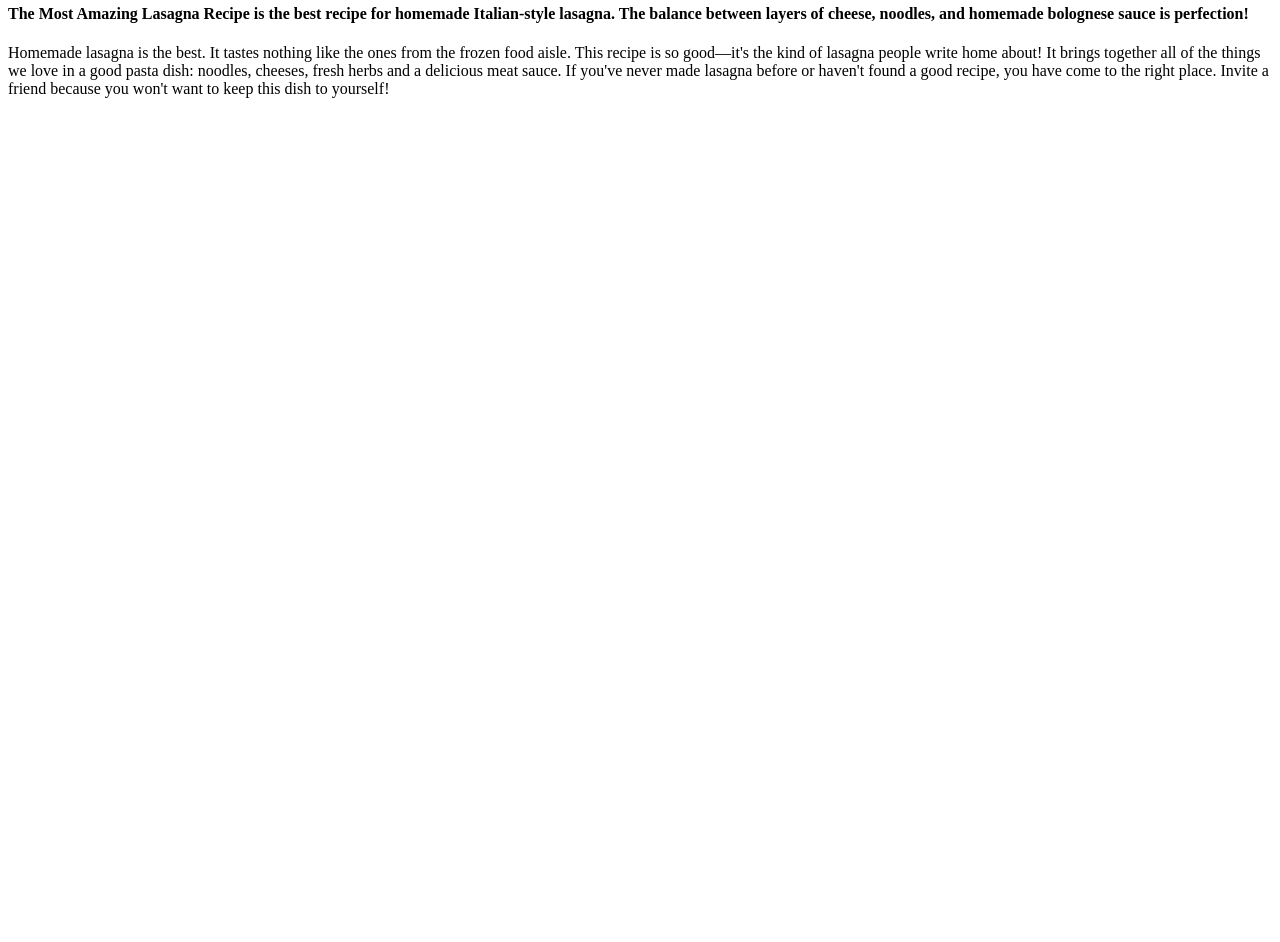
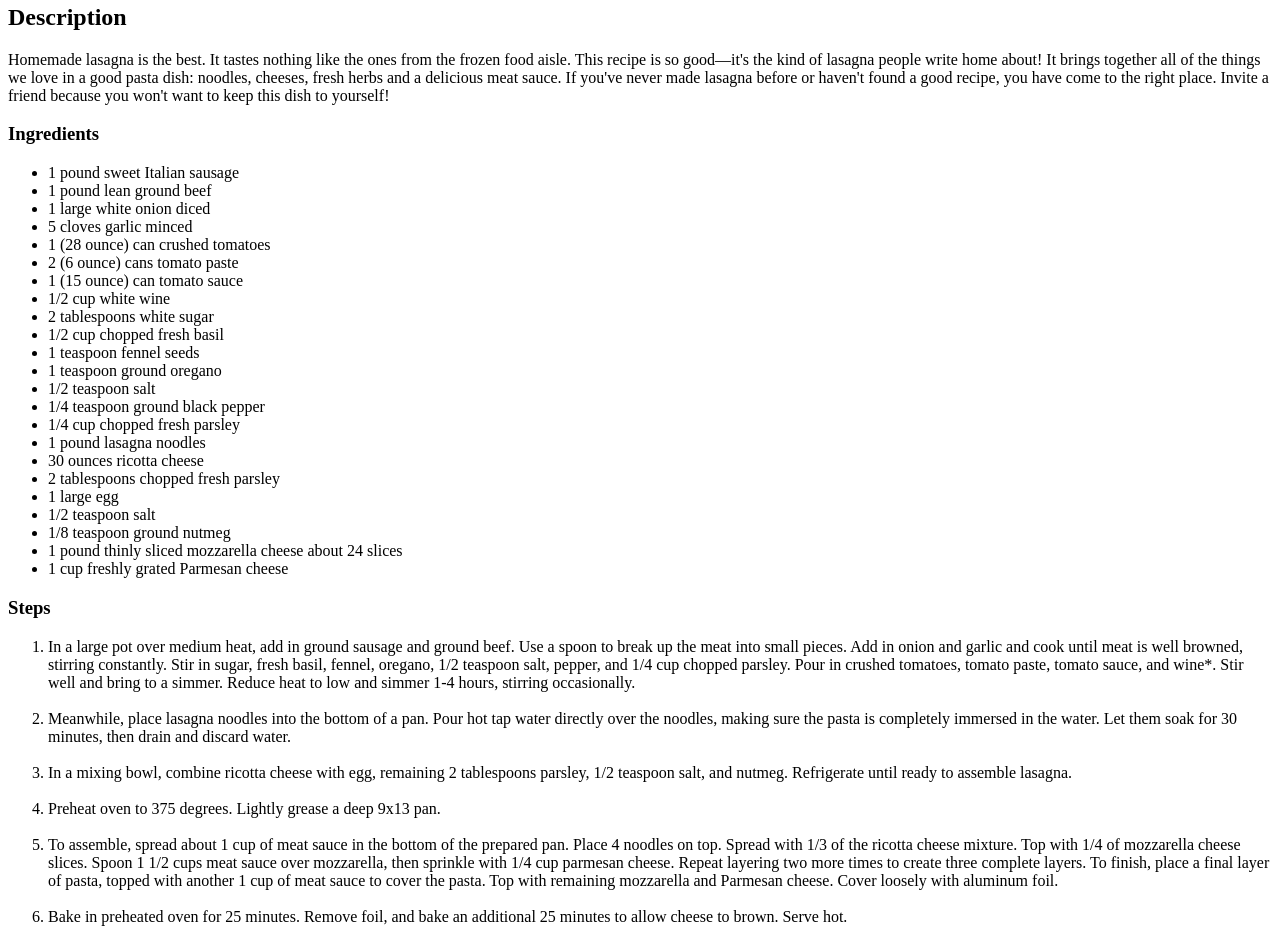
Before and after one commit to LearnEternally/odin-recipes, a plain HTML site: page lasagna.html in a window 1280 px wide. Shown: the part 400-1342 px from the top of the page. Before the commit the page ends 800 px from the top, so only its background shows below. Drawn offline with Linux system fonts and the light colour scheme.

Commit message:
Added the ingredients and steps sections to recipe

```diff
--- a/lasagna.html
+++ b/lasagna.html
@@ -12,10 +12,51 @@
     <h1>The Most Amazing Lasgna Recipe</h1>
       <img src="https://thestayathomechef.com/wp-content/uploads/2017/08/Most-Amazing-Lasagna-4-e1503516670834.jpg" alt="A picture of lasagna from the stay at home chef.com">
 
-    <h4>The Most Amazing Lasagna Recipe is the best recipe for homemade Italian-style lasagna. The balance between layers of cheese, noodles, and homemade bolognese sauce is perfection!</h4>
+    <h2>Description</h2>
 
     <p>Homemade lasagna is the best. It tastes nothing like the ones from the frozen food aisle. This recipe is so good—it's the kind of lasagna people write home about! It brings together all of the things we love in a good pasta dish: noodles, cheeses, fresh herbs and a delicious meat sauce. If you've never made lasagna before or haven't found a good recipe, you have come to the right place. Invite a friend because you won't want to keep this dish to yourself!</p>
 
+      <h3>Ingredients</h3>
+        <ul>
+            <li>1 pound sweet Italian sausage</li>
+            <li>1 pound lean ground beef</li>
+            <li>1 large white onion diced</li>
+            <li>5 cloves garlic minced</li>
+            <li>1 (28 ounce) can crushed tomatoes</li>
+            <li>2 (6 ounce) cans tomato paste</li>
+            <li>1 (15 ounce) can tomato sauce</li>
+            <li>1/2 cup white wine</li>
+            <li>2 tablespoons white sugar</li>
+            <li>1/2 cup chopped fresh basil</li>
+            <li>1 teaspoon fennel seeds</li>
+            <li>1 teaspoon ground oregano</li>
+            <li>1/2 teaspoon salt</li>
+            <li>1/4 teaspoon ground black pepper</li>
+            <li>1/4 cup chopped fresh parsley</li>
+            <li>1 pound lasagna noodles</li>
+            <li>30 ounces ricotta cheese</li>
+            <li>2 tablespoons chopped fresh parsley</li>
+            <li>1 large egg</li>
+            <li>1/2 teaspoon salt</li>
+            <li>1/8 teaspoon ground nutmeg</li>
+            <li>1 pound thinly sliced mozzarella cheese about 24 slices</li>
+            <li>1 cup freshly grated Parmesan cheese</li>
+        </ul>
+
+      <h3>Steps</h3>
+        <ol>
+          <li>In a large pot over medium heat, add in ground sausage and ground beef. Use a spoon to break up the meat into small pieces. Add in onion and garlic and cook until meat is well browned, stirring constantly. Stir in sugar, fresh basil, fennel, oregano, 1/2 teaspoon salt, pepper, and 1/4 cup chopped parsley. Pour in crushed tomatoes, tomato paste, tomato sauce, and wine*. Stir well and bring to a simmer. Reduce heat to low and simmer 1-4 hours, stirring occasionally.</li><br>
+
+          <li>Meanwhile, place lasagna noodles into the bottom of a pan. Pour hot tap water directly over the noodles, making sure the pasta is completely immersed in the water. Let them soak for 30 minutes, then drain and discard water.</li><br>
+
+          <li>In a mixing bowl, combine ricotta cheese with egg, remaining 2 tablespoons parsley, 1/2 teaspoon salt, and nutmeg. Refrigerate until ready to assemble lasagna.</li><br>
+
+          <li>Preheat oven to 375 degrees. Lightly grease a deep 9x13 pan.</li><br>
+
+          <li>To assemble, spread about 1 cup of meat sauce in the bottom of the prepared pan. Place 4 noodles on top. Spread with 1/3 of the ricotta cheese mixture. Top with 1/4 of mozzarella cheese slices. Spoon 1 1/2 cups meat sauce over mozzarella, then sprinkle with 1/4 cup parmesan cheese. Repeat layering two more times to create three complete layers. To finish, place a final layer of pasta, topped with another 1 cup of meat sauce to cover the pasta. Top with remaining mozzarella and Parmesan cheese. Cover loosely with aluminum foil.</li><br>
+
+          <li>Bake in preheated oven for 25 minutes. Remove foil, and bake an additional 25 minutes to allow cheese to brown. Serve hot.</li>
+        </ol>
 
 
   </body>
```
